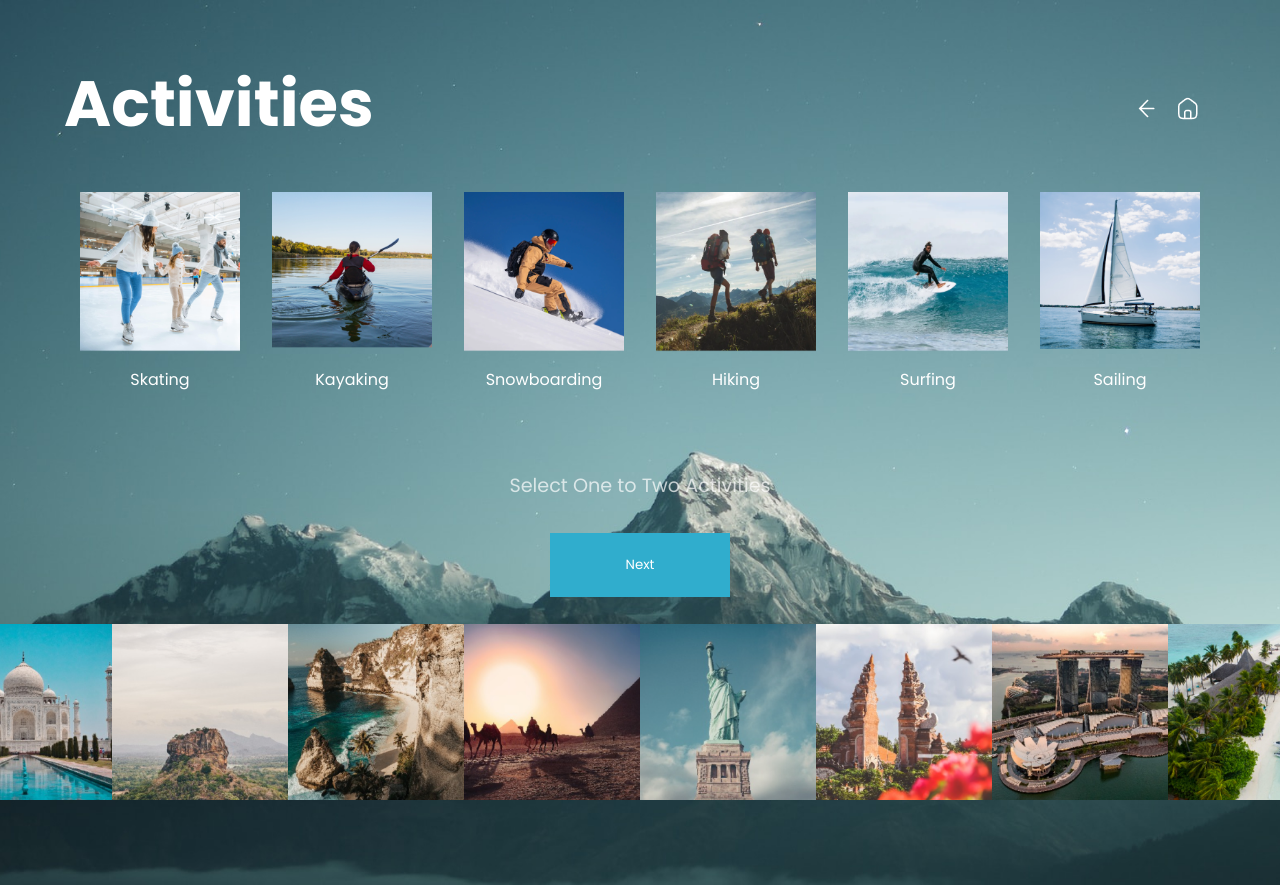
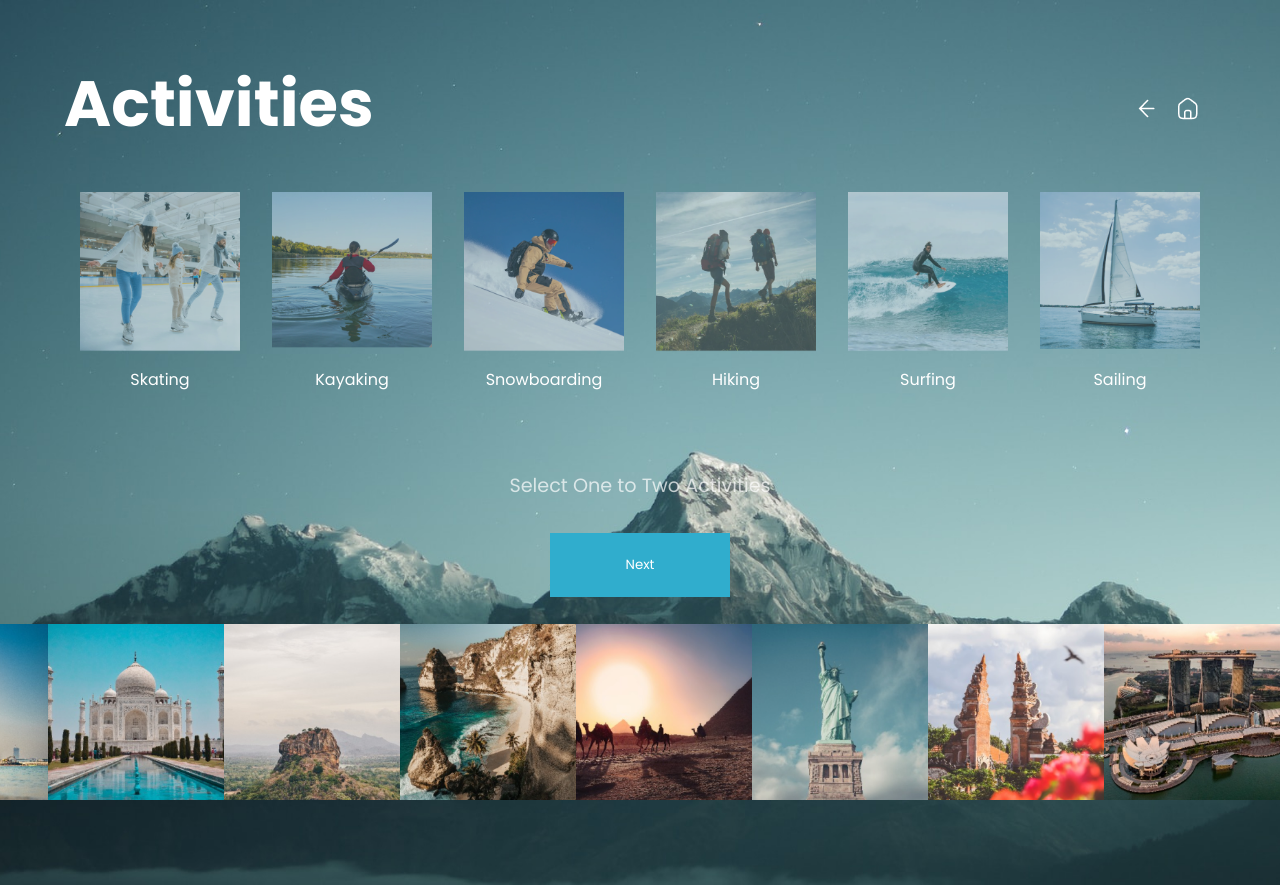
Before and after one commit to matzrios/adventure-plan-it, a React (Vite) app: page /activities in a window 1280 px wide. Built offline with nearby package versions, Linux system fonts and the light colour scheme.

Commit message:
feat: :sparkles: added selected functionality

```diff
--- a/src/pages/ActivitiesPage/ActivitiesPage.jsx
+++ b/src/pages/ActivitiesPage/ActivitiesPage.jsx
@@ -1,3 +1,4 @@
+import React, { useState } from "react";
 import "./ActivitiesPage.scss";
 import FrameTwo from "../../assets/images/Frame2.png";
 import Skating from "../../assets/images/skating.png";
@@ -11,6 +12,16 @@ import Back from "../../assets/icons/back.png";
 import { Link } from "react-router-dom";
 
 export default function ActivitiesPage() {
+  const [selectedImages, setSelectedImages] = useState([]);
+
+  const handleEnvClick = (selectedImage) => {
+    if (selectedImages.includes(selectedImage)) {
+      setSelectedImages(selectedImages.filter((image) => image !== selectedImage));
+    } else if (selectedImages.length < 2) {
+      setSelectedImages([...selectedImages, selectedImage]);
+    }
+  };
+
   return (
     <div className="activities-page--container">
       <div className="activities-page-title--container">
@@ -19,23 +30,37 @@ export default function ActivitiesPage() {
 
       <div className="activities-page--navigation">
         <Link className="linkToPreviousPage" to={`/`}>
-          <img src={Back} className="back-button" />
+          <img src={Back} className="back-button" alt="back" />
         </Link>
         <Link className="linkToHome" to={`/`}>
-          <img src={Home} className="home-button" />
+          <img src={Home} className="home-button" alt="home" />
         </Link>
       </div>
 
       <div className="activities-page-cards--container">
         <div className="activities-page-cards">
           <div className="activity-card">
-            <img className="activity-card--image" src={Skating} alt="skating" />
+            <img
+              onClick={() => handleEnvClick("Skating")}
+              className={`${
+                selectedImages.includes("Skating")
+                  ? "activeEnv"
+                  : "inActiveEnv"
+              } activity-card--image`}
+              src={Skating}
+              alt="skating"
+            />
             <p className="activity-card--title">Skating</p>
           </div>
 
           <div className="activity-card">
             <img
-              className="activity-card--image"
+              onClick={() => handleEnvClick("Kayaking")}
+              className={`${
+                selectedImages.includes("Kayaking")
+                  ? "activeEnv"
+                  : "inActiveEnv"
+              } activity-card--image`}
               src={Kayaking}
               alt="kayaking"
             />
@@ -44,7 +69,12 @@ export default function ActivitiesPage() {
 
           <div className="activity-card">
             <img
-              className="activity-card--image"
+              onClick={() => handleEnvClick("Snowboarding")}
+              className={`${
+                selectedImages.includes("Snowboarding")
+                  ? "activeEnv"
+                  : "inActiveEnv"
+              } activity-card--image`}
               src={Snowboarding}
               alt="snowboarding"
             />
@@ -52,23 +82,50 @@ export default function ActivitiesPage() {
           </div>
 
           <div className="activity-card">
-            <img className="activity-card--image" src={Hiking} alt="hiking" />
+            <img
+              onClick={() => handleEnvClick("Hiking")}
+              className={`${
+                selectedImages.includes("Hiking")
+                  ? "activeEnv"
+                  : "inActiveEnv"
+              } activity-card--image`}
+              src={Hiking}
+              alt="hiking"
+            />
             <p className="activity-card--title">Hiking</p>
           </div>
 
           <div className="activity-card">
-            <img className="activity-card--image" src={Surfing} alt="surfing" />
+            <img
+              onClick={() => handleEnvClick("Surfing")}
+              className={`${
+                selectedImages.includes("Surfing")
+                  ? "activeEnv"
+                  : "inActiveEnv"
+              } activity-card--image`}
+              src={Surfing}
+              alt="surfing"
+            />
             <p className="activity-card--title">Surfing</p>
           </div>
 
           <div className="activity-card">
-            <img className="activity-card--image" src={Sailing} alt="sailing" />
+            <img
+              onClick={() => handleEnvClick("Sailing")}
+              className={`${
+                selectedImages.includes("Sailing")
+                  ? "activeEnv"
+                  : "inActiveEnv"
+              } activity-card--image`}
+              src={Sailing}
+              alt="sailing"
+            />
             <p className="activity-card--title">Sailing</p>
           </div>
         </div>
         <div className="activities-page-instruction">
-        <p className="instruction">Select One to Two Activities</p>
-      </div>
+          <p className="instruction">Select One to Two Activities</p>
+        </div>
         <div className="next-button--container">
           <Link className="linkToLocations" to={`/locations`}>
             <button className="next-button">Next</button>
@@ -76,7 +133,9 @@ export default function ActivitiesPage() {
         </div>
       </div>
       <div className="activities-country-collage--container">
-        <img className="activities-country-collage" src={FrameTwo} alt="" />
+        <div className="image-scroll-container">
+          <img className="activities-country-collage" src={FrameTwo} alt="" />
+        </div>
       </div>
     </div>
   );
--- a/src/pages/ActivitiesPage/ActivitiesPage.scss
+++ b/src/pages/ActivitiesPage/ActivitiesPage.scss
@@ -24,9 +24,8 @@
   gap: 1rem;
   position: fixed;
   top: 6rem;
-  right:5rem;
+  right: 5rem;
 }
-
 
 .activities-page-cards {
   display: flex;
@@ -53,6 +52,13 @@
   }
 }
 
+.activeEnv {
+  opacity: 1;
+}
+.inActiveEnv {
+  opacity: 0.6;
+}
+
 .activities-page-instruction {
   display: flex;
   justify-content: center;
@@ -70,12 +76,25 @@
 .activities-country-collage {
     position: fixed;
     bottom: 0;
+    left: -8rem;
     max-height: 22%;
-  &--container {
+    min-width: 100%;
+    transition: transform 0.3s ease;
+    cursor: grab;
+  }
+
+  .activities-country-collage--container {
+    overflow-x: auto;
+    white-space: nowrap;
     display: flex;
     justify-content: center;
   }
+
+  .activities-country-collage:hover {
+    cursor: grabbing;
+    transform: translateX(-10px); /* Adjust the value to control the distance of the movement */
   }
+
 
 .next-button--container {
   display: flex;
```
Lines whose indentation alone changed are shown as unchanged.
